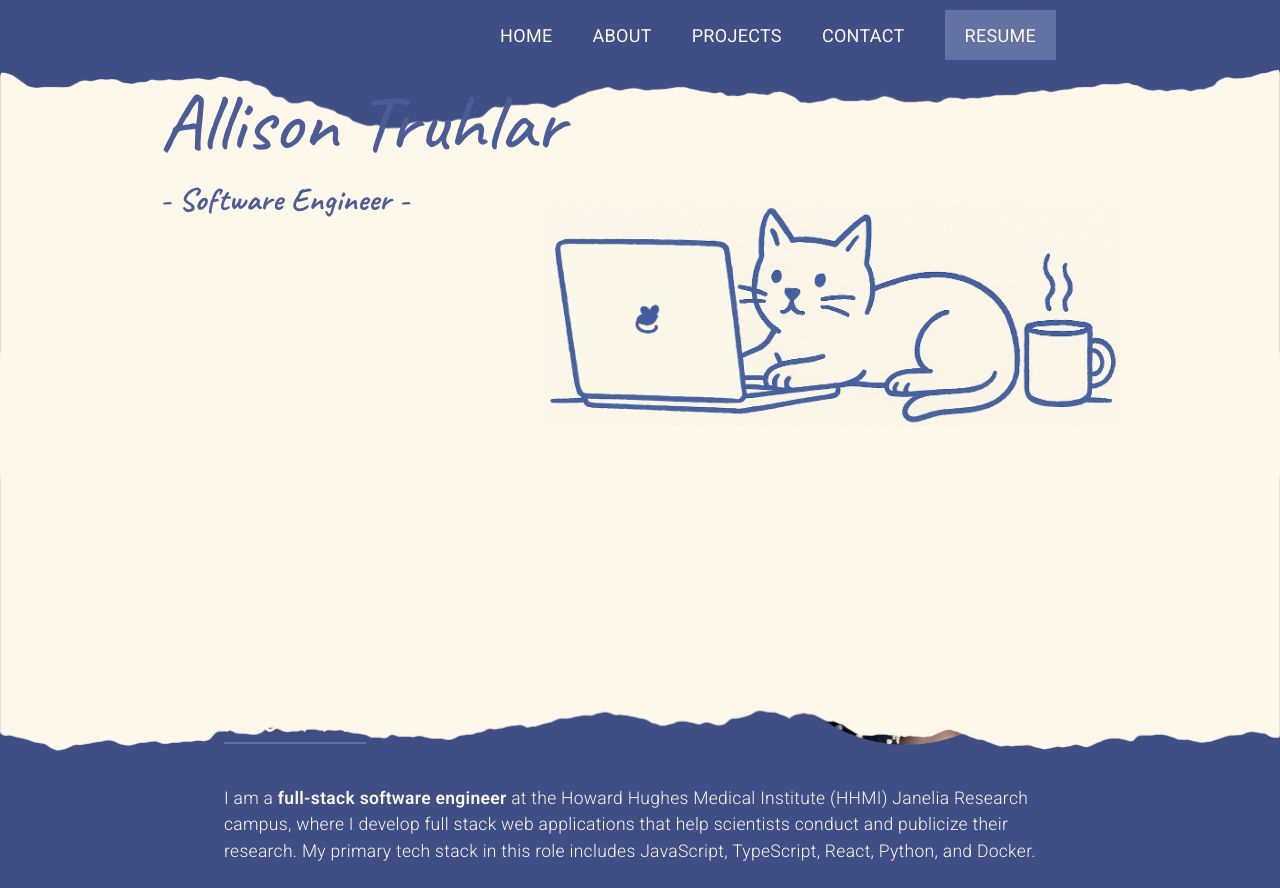
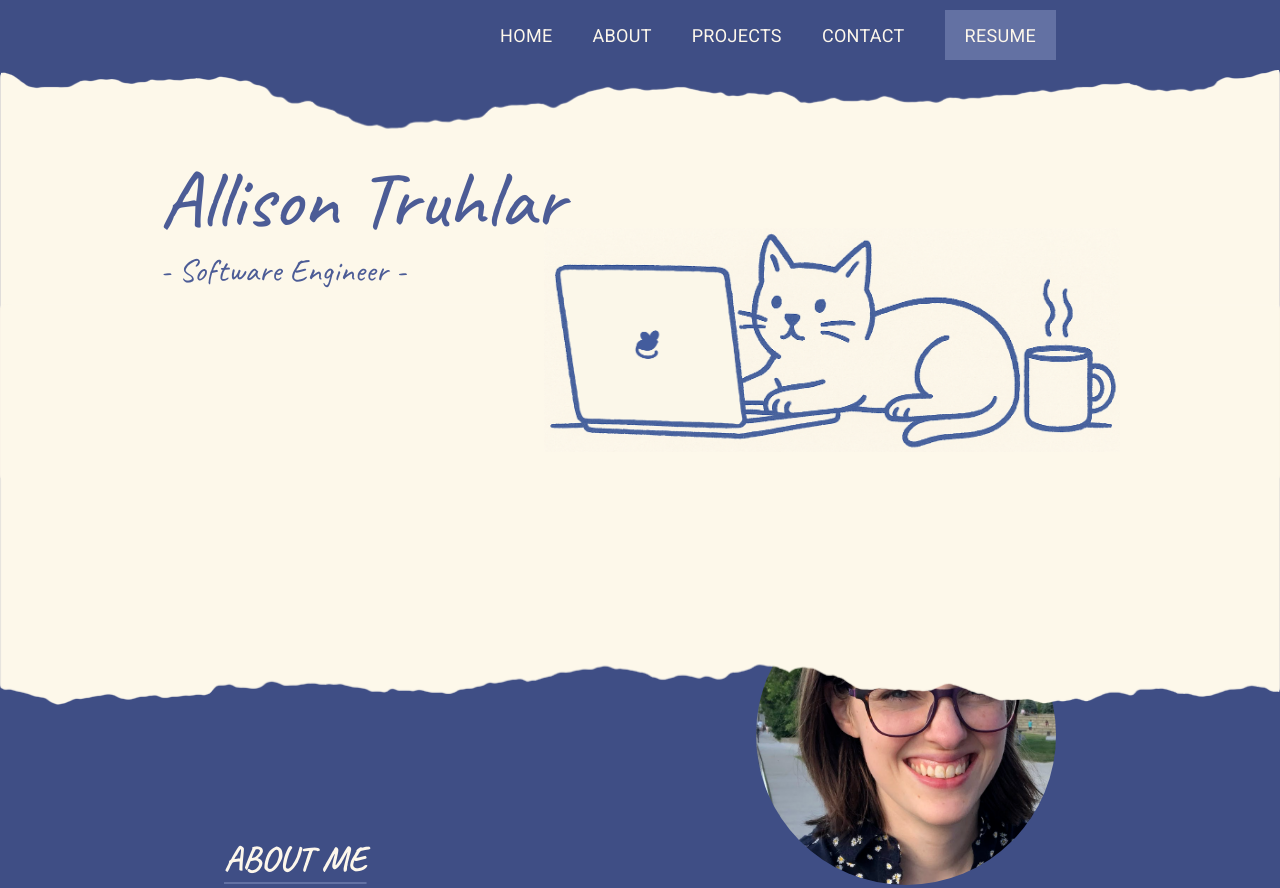
Before and after one commit to allison-truhlar/new-portfolio, a plain HTML site: page index.html in a window 1280 px wide. Shown: the top 888 px of the page. Drawn offline with Linux system fonts and the light colour scheme.

Commit message:
style: tablet-size screen layout

```diff
--- a/css/main.css
+++ b/css/main.css
@@ -252,7 +252,6 @@ header {
 .hero {
   position: relative;
   margin: 0;
-  height: 315px;
   width: 100vw;
 }
 
@@ -260,32 +259,36 @@ header {
   display: flex;
 }
 
-.home-hero-img-container {
+.hero.home-hero {
+  height: 315px;
+}
+
+.hero-img-container {
   display: flex;
   flex-direction: column;
 }
 
-.home-hero-img-container > :nth-child(2) {
+.hero-img-container > :nth-child(2) {
   z-index: 2;
   height: auto;
   padding: 0 1rem;
   background-color: #fdf7eb;
 }
 
-.home-hero-img-container > :first-child {
+.home-hero.hero-img-container > :first-child {
   margin-bottom: -5px;
 }
 
-.home-hero-img-container > :last-child {
+.home-hero.hero-img-container > :last-child {
   margin-top: -70px;
 }
 
-.home-hero-img {
+.hero-img {
   position: relative;
   z-index: 1;
 }
 
-.home-hero-img,
+.hero-img,
 .contact img {
   width: 100%;
 }
@@ -296,7 +299,7 @@ header {
 
 .home-hero-text-container {
   position: absolute;
-  top: 30%;
+  top: 13%;
   left: 7.5%;
   display: flex;
   flex-direction: column;
@@ -653,23 +656,23 @@ footer a {
   z-index: 2;
 }
 
-.hero .hero-text {
+.project-hero .hero-text {
   font-weight: 700;
   line-height: 1.1;
 }
 
-.hero p {
+.project-hero p {
   font-family: "Caveat", cursive;
   font-size: 1.5rem;
   line-height: 1.25;
   color: #4c5c96;
 }
 
-.hero > :first-child {
+.project-hero > :first-child {
   margin-bottom: -60px;
 }
 
-.hero > :last-child {
+.project-hero > :last-child {
   margin-top: -60px;
 }
 
@@ -746,7 +749,7 @@ code {
     width: 75%;
   }
 
-  .home-hero {
+  .hero.home-hero {
     height: 375px;
   }
 
@@ -754,7 +757,7 @@ code {
     justify-items: center;
     gap: 0.75rem;
     width: auto;
-    top: 22%;
+    top: 24%;
     left: 12.5%;
   }
 
@@ -769,11 +772,11 @@ code {
     font-size: 1.6rem;
   }
 
-  .home-hero-img-container > :first-child {
-    margin-bottom: 0px;
+  .home-hero.hero-img-container > :first-child {
+    margin-bottom: -1px;
   }
 
-  .home-hero-img-container > :nth-child(2) {
+  .home-hero.hero-img-container > :nth-child(2) {
     position: absolute;
     padding: 0;
     width: 45%;
@@ -781,8 +784,24 @@ code {
     top: 42%;
   }
 
-  .home-hero-img-container > :last-child {
-    margin-top: -130px;
+  .home-hero.hero-img-container > :last-child {
+    margin-top: -175px;
+  }
+
+  .hero.project-hero {
+    height: 320px;
+  }
+
+  .hero.project-hero > :first-child {
+    margin-bottom: -150px;
+  }
+
+  .hero.project-hero > :last-child {
+    margin-top: -150px;
+  }
+
+  main {
+    margin-top: 4rem;
   }
 
   .project-card {
@@ -798,7 +817,7 @@ code {
   }
 
   .contact > :first-child {
-    margin-bottom: -140px;
+    margin-bottom: -160px;
   }
 
   .contact > :last-child {
--- a/index.html
+++ b/index.html
@@ -92,15 +92,12 @@
         </nav>
       </header>
 
-      <section class="hero">
-        <div class="home-hero-img-container">
+      <section class="hero home-hero">
+        <div class="home-hero hero-img-container">
+          <img class="hero-img" src="/assets/img/top_ripped_paper_beige.png" />
+          <img class="hero-img" src="/assets/img/computer_cat.png" />
           <img
-            class="home-hero-img"
-            src="/assets/img/top_ripped_paper_beige.png"
-          />
-          <img class="home-hero-img" src="/assets/img/computer_cat.png" />
-          <img
-            class="home-hero-img"
+            class="hero-img"
             src="/assets/img/bottom_ripped_paper_beige.png"
           />
         </div>
```
Also changed, not shown: projects/fileglancer.html (+3 -9 lines), projects/mitoception.html (+3 -9 lines), projects/ossi-website.html (+3 -3 lines), projects/wormbot.html (+3 -9 lines).
